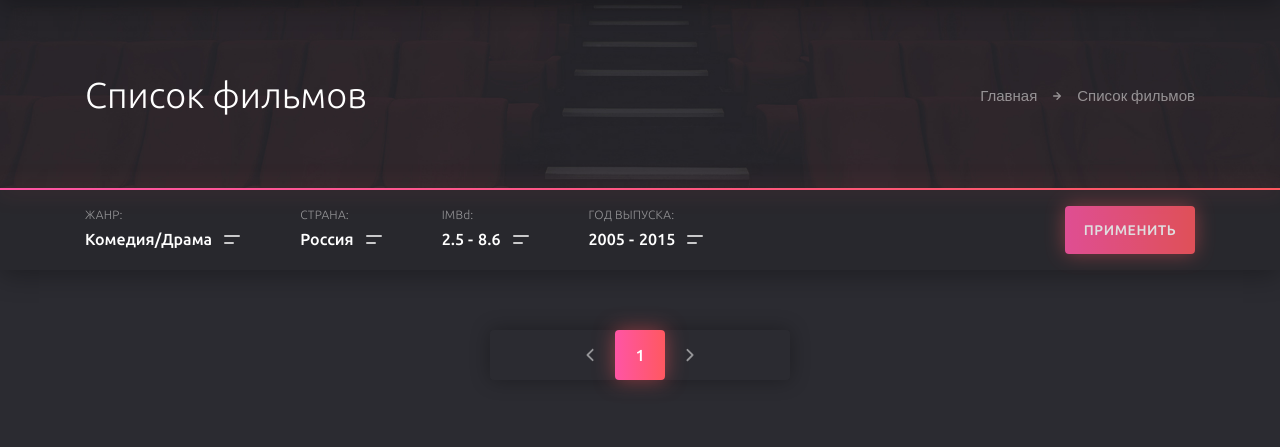
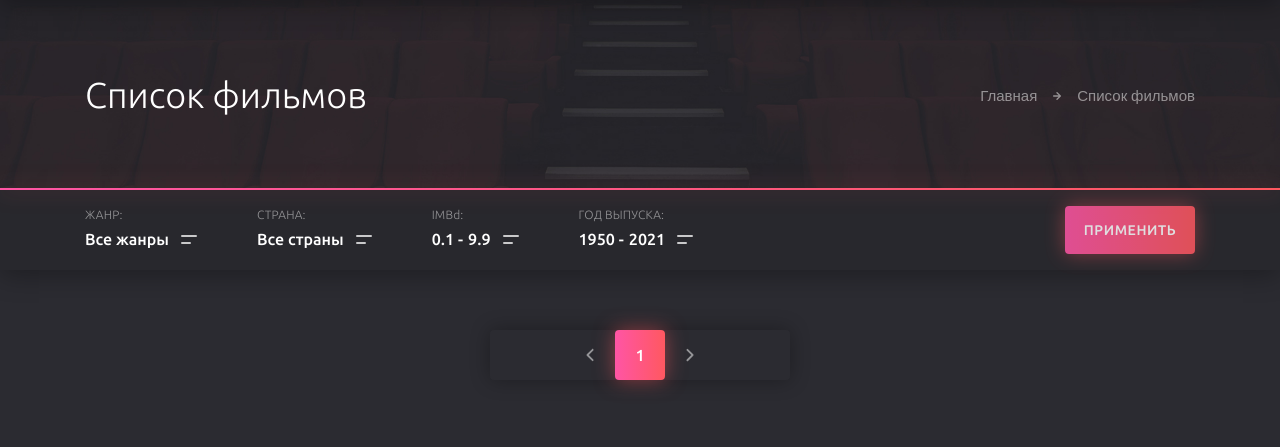
Before and after one commit to kill-rill1996/Sel_Film, a Django app: page /films/ in a window 1280 px wide. Shown: the part 80-527 px from the top of the page. Run offline with Django 3.2, Linux system fonts and the light colour scheme; data that the repository does not hold is empty; some libraries are stand-ins or nearby versions.

Commit message:
Add frontend filter for films

```diff
--- a/sel_film/films/urls.py
+++ b/sel_film/films/urls.py
@@ -3,7 +3,7 @@ from django.views.decorators.cache import cache_page
 
 from django.conf import settings
 from .views import index_page, FilmListView, FilmDetailView, search_films, search, about_page, CatalogFilmListView, \
-    search_from_filter
+    filter_search
 
 urlpatterns = [
     path('', index_page, name='index-page'),
@@ -11,5 +11,5 @@ urlpatterns = [
     path('films/', CatalogFilmListView.as_view(), name='film-list'),
     path('films/<int:pk>/', FilmDetailView.as_view(), name='film-detail'),
     path('films/search_films/', search_films, name='search-films'),
-    path('search/', search_from_filter, name='search'),
+    path('filter_search/', filter_search, name='filter-search'),
 ]
--- a/sel_film/films/views.py
+++ b/sel_film/films/views.py
@@ -1,4 +1,5 @@
 from django.core.mail import send_mail, BadHeaderError
+from django.core.paginator import Paginator
 from django.db.models import Prefetch
 from django.http import HttpResponse
 from django.shortcuts import render
@@ -247,8 +248,19 @@ class CatalogFilmListView(generic.ListView):
         return data
 
 
-def search_from_filter(request):
+def filter_search(request):
     if request.method == "POST":
         genre = request.POST.get('genre')
         country = request.POST.get('country')
-        print(genre, country)
+        imbd_start = request.POST.get('imbd_start')
+        imbd_end = request.POST.get('imbd_end')
+        years_start = request.POST.get('years_start')
+        years_end = request.POST.get('years_end')
+        if (genre == 'Все жанры' or not genre) and (country == 'Все страны' or not country) \
+                and imbd_start == '0.1' and imbd_end == '9.9' \
+                and years_start == '1950' and years_end == '2021':
+            films = Film.objects.all()
+            paginator = Paginator(films, 8)
+            page_number = request.GET.get('page')
+            films = paginator.get_page(page_number)
+            return render(request, 'film_list.html', {'films': films})
--- a/sel_film/static/js/main.js
+++ b/sel_film/static/js/main.js
@@ -415,7 +415,7 @@ $(document).ready(function () {
 				},
 				step: 1,
 				connect: true,
-				start: [2005, 2015],
+				start: [1950, 2021],
 				format: wNumb({
 					decimals: 0,
 				})
@@ -426,6 +426,23 @@ $(document).ready(function () {
 			];
 			firstSlider.noUiSlider.on('update', function( values, handle ) {
 				firstValues[handle].innerHTML = values[handle];
+
+				var years_start = document.getElementById('filter__years-start').innerHTML;
+				var years_end = document.getElementById('filter__years-end').innerHTML;
+
+				if ($('#years_start').length == 0) {
+					var years_start_el = $(`<input id="years_start" type="text" hidden="true" name="years_start">`).val(years_start);
+					years_start_el.insertAfter(document.getElementById('filter__years-start'));
+				} else {
+					$('#years_start').val(years_start);
+				};
+
+				if ($('#years_end').length == 0) {
+					var years_end_el = $(`<input id="years_end" type="text" hidden="true" name="years_end">`).val(years_end);
+					years_end_el.insertAfter(document.getElementById('filter__years-end'));
+				} else {
+					$('#years_end').val(years_end);
+				};
 			});
 		} else {
 			return false;
@@ -445,7 +462,7 @@ $(document).ready(function () {
 				},
 				step: 0.1,
 				connect: true,
-				start: [2.5, 8.6],
+				start: [0.1, 9.9],
 				format: wNumb({
 					decimals: 1,
 				})
@@ -458,6 +475,7 @@ $(document).ready(function () {
 
 			secondSlider.noUiSlider.on('update', function( values, handle ) {
 				secondValues[handle].innerHTML = values[handle];
+
 				var imbd_start = document.getElementById('filter__imbd-start').innerHTML;
 				var imbd_end = document.getElementById('filter__imbd-end').innerHTML;
 
@@ -474,8 +492,6 @@ $(document).ready(function () {
 				} else {
 					$('#imbd_end').val(imbd_end);
 				};
-
-				// console.log(imbd_start, imbd_end);
 			});
 
 			$('.filter__item-menu--range').on('click.bs.dropdown', function (e) {
--- a/sel_film/templates/film_list.html
+++ b/sel_film/templates/film_list.html
@@ -33,7 +33,7 @@
 	<div class="container">
 		<div class="row">
 			<div class="col-12">
-				<form method="post" action="{% url 'search' %}">
+				<form method="post" action="{% url 'filter-search' %}">
 				{% csrf_token %}
 				<div class="filter__content">
 					<div class="filter__items">
@@ -42,11 +42,12 @@
 							<span class="filter__item-label">ЖАНР:</span>
 
 							<div class="filter__item-btn dropdown-toggle" role="navigation" id="filter-genre" data-toggle="dropdown" aria-haspopup="true" aria-expanded="false">
-								<input type="button" value="Комедия/Драма">
+								<input type="button" value="Все жанры">
 								<span></span>
 							</div>
 
 							<ul class="filter__item-menu dropdown-menu scrollbar-dropdown" aria-labelledby="filter-genre">
+								<li>Все жанры</li>
 								{% for genre in genres %}
 								<li>{{ genre|capfirst }}</li>
 								{% endfor %}
@@ -59,11 +60,12 @@
 							<span class="filter__item-label">СТРАНА:</span>
 
 							<div class="filter__item-btn dropdown-toggle" role="navigation" id="filter-quality" data-toggle="dropdown" aria-haspopup="true" aria-expanded="false">
-								<input type="button" value="Россия">
+								<input type="button" value="Все страны">
 								<span></span>
 							</div>
 
 							<ul class="filter__item-menu dropdown-menu scrollbar-dropdown" aria-labelledby="filter-quality">
+								<li>Все страны</li>
 								{% for country in countries %}
 								<li>{{ country|capfirst }}</li>
 								{% endfor %}
```
